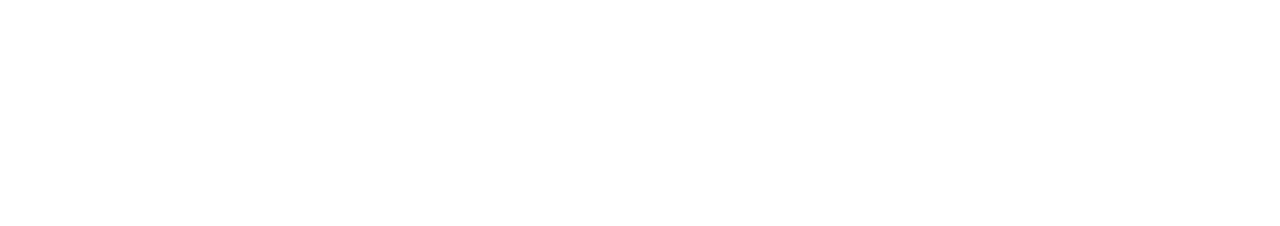
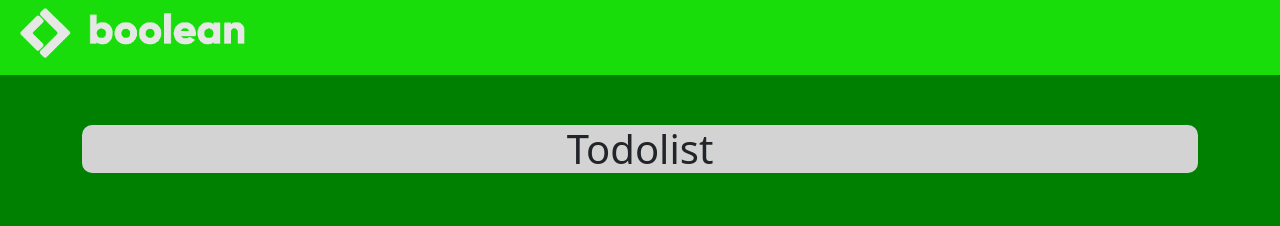
Before and after one commit to Giovannidubaldo/vue-todolist, a plain HTML site: page index.html in a window 1280 px wide. Drawn offline with nearby package versions, Linux system fonts and the light colour scheme.

Commit message:
Created an html structure

```diff
--- a/css/style.css
+++ b/css/style.css
@@ -3,3 +3,26 @@
     padding: 0;
     box-sizing: border-box;
 }
+
+/* Header */
+
+header{
+    height: 75px;
+    background-color: rgb(25, 220, 11);
+}
+
+img{
+    height: 50px;
+}
+
+/* Main */
+main{
+    background-color: green;
+    height: calc(100vh - 75px);
+}
+
+.list-page{
+    background-color: lightgray;
+    margin: 50px auto;
+    border-radius: 10px;
+}
--- a/index.html
+++ b/index.html
@@ -12,7 +12,31 @@
     <link rel="stylesheet" href="./css/style.css">
 </head>
 <body>
+    <!-- HEADER -->
+    <header>
+        <div class="container-fluid">
+            <div class="row">
+                <div class="col-12">
+                    <div class="d-flex mt-2 px-2">
+                        <img src="./img/boolean-logo copia.png" alt="" class="align-items-center">
+                    </div>
+                </div>
+            </div>
+        </div>
+    </header>
 
+    <!-- MAIN -->
+    <main>
+        <div class="container">
+            <div class="row">
+                <div class="col-12">
+                    <div class="list-page">
+                        <h1 class="text-center">Todolist</h1>
+                    </div>
+                </div>
+            </div>
+        </div>
+    </main>
     <!-- Link Vue js -->
     <script src="https://unpkg.com/vue@3/dist/vue.global.js"></script>
     <script type="text/javascript" src="./js/script.js"></script>
```
